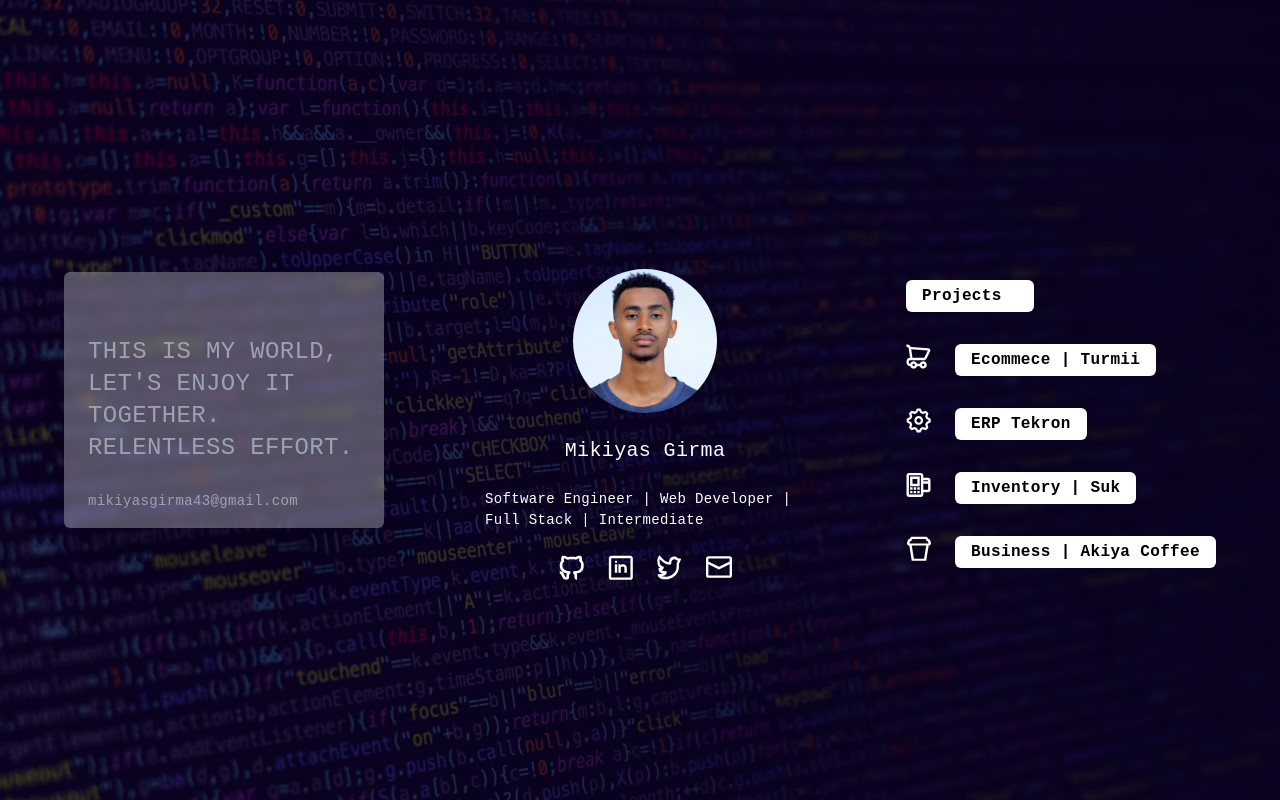
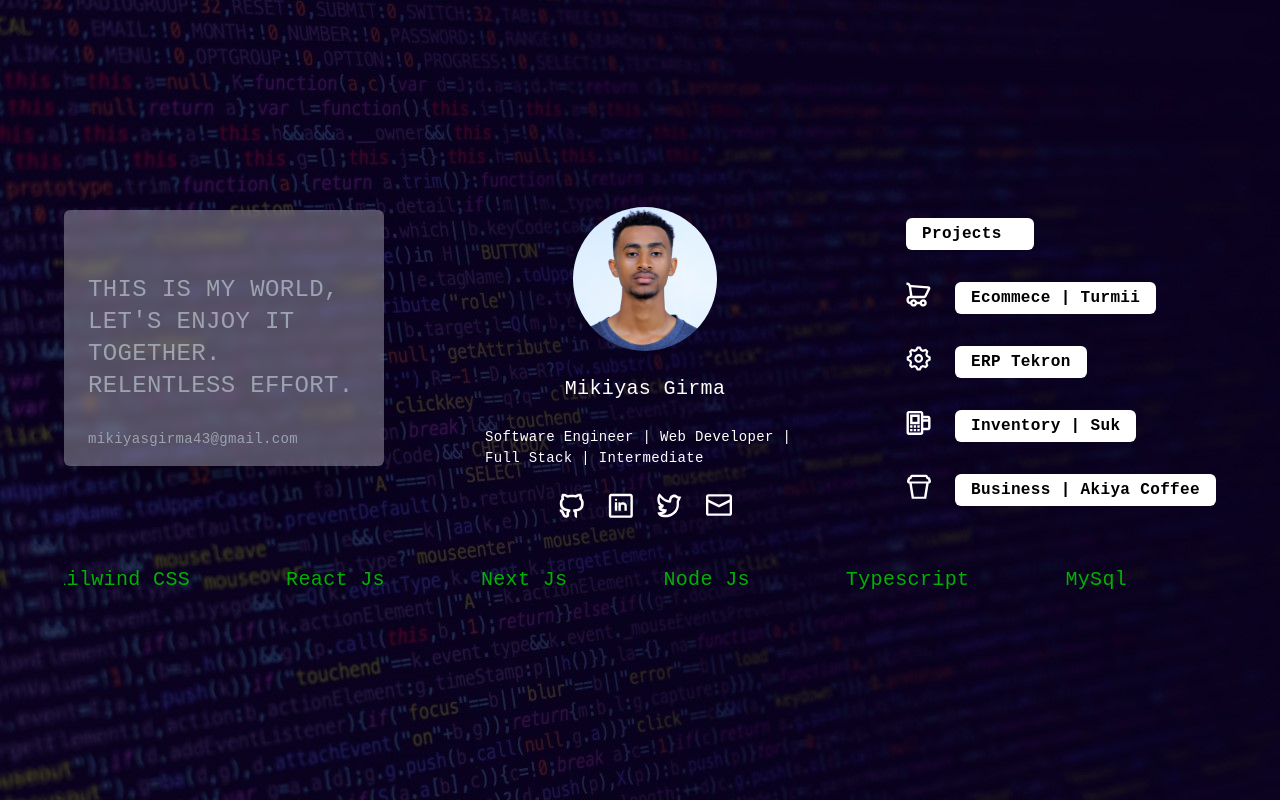
Before and after one commit to mikiyasgirma/Portfolio, a Next.js app: page / in a window 1280 px wide. Built offline with nearby package versions, Linux system fonts and the light colour scheme.

Commit message:
Marquee and favicon added

```diff
--- a/pages/index.js
+++ b/pages/index.js
@@ -22,7 +22,10 @@ const Home = () => {
   }
 
   return (
-    <div>
+    <>
+      <Head>
+        <title>Home</title>
+      </Head>
       <div className="md:h-screen h-full md:flex md:flex-col justify-center py-6 md:px-16 px-6 bg-vscode-background bg-repeat text-white font-Roboto tracking-wide">
         <div className="flex flex-col md:flex-row justify-between items-center space-y-12">
           <div
@@ -81,8 +84,19 @@ const Home = () => {
             projectsData={clickedProject}
           />
         }
+        <div class="overflow-x-hidden">
+          <div class="py-12 animate-marquee text-[#00b202] whitespace-nowrap ">
+            <span class="text-xl mx-12">Tailwind CSS</span>
+            <span class="text-xl mx-12">React Js</span>
+            <span class="text-xl mx-12">Next Js</span>
+            <span class="text-xl mx-12">Node Js</span>
+            <span class="text-xl mx-12">Typescript</span>
+            <span class="text-xl mx-12">MySql</span>
+            <span class="text-xl mx-12">MongoDB</span>
+          </div>
+        </div>
       </div>
-    </div>
+    </>
   );
 };
 
--- a/tailwind.config.js
+++ b/tailwind.config.js
@@ -11,6 +11,15 @@ module.exports = {
       fontFamily: {
         Roboto: ["Roboto mono", "monospace"],
       },
+      animation: {
+        marquee: "marquee 90s linear infinite",
+      },
+      keyframes: {
+        marquee: {
+          "0%": { transform: "translateX(0%)" },
+          "100%": { transform: "translateX(-100%)" },
+        },
+      },
     },
   },
   plugins: [],
```
Also changed, not shown: 1 other file (tests, documents, lock files or other folders).
